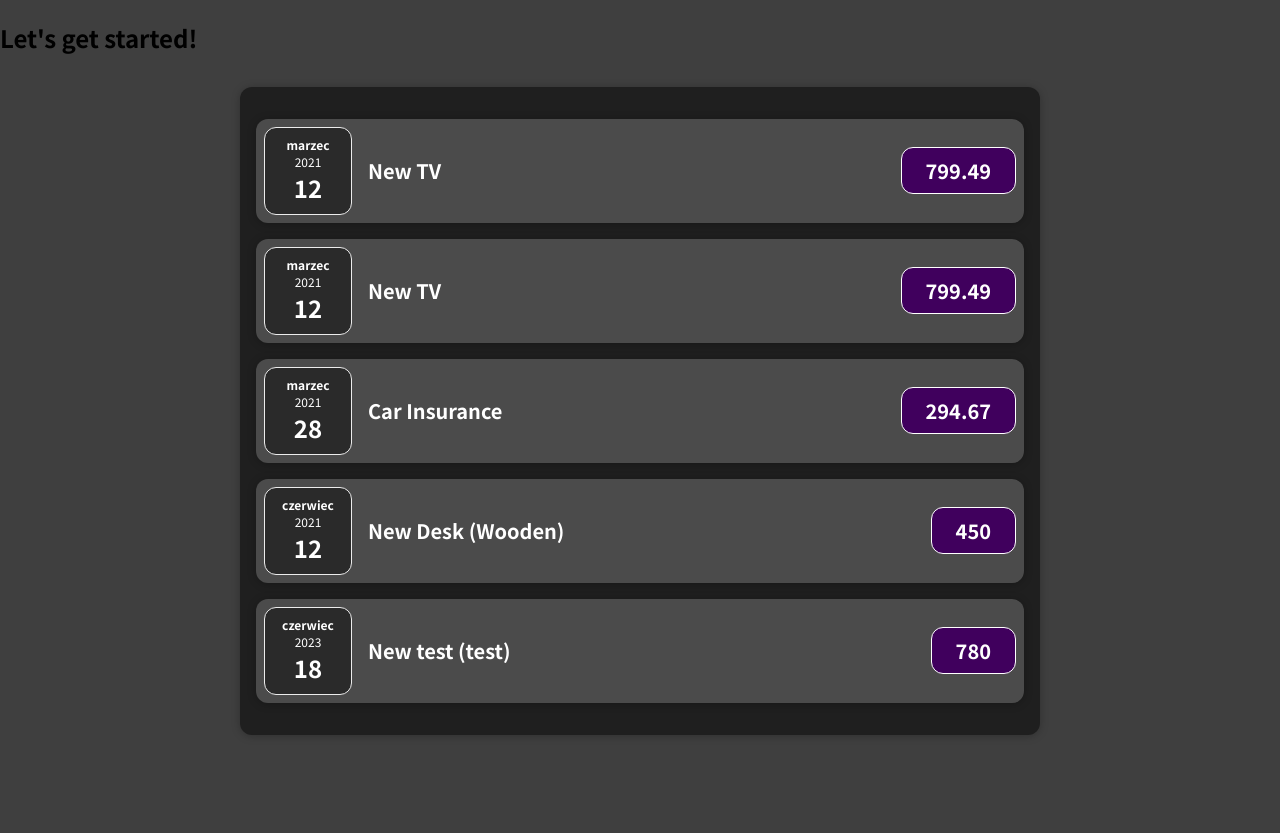
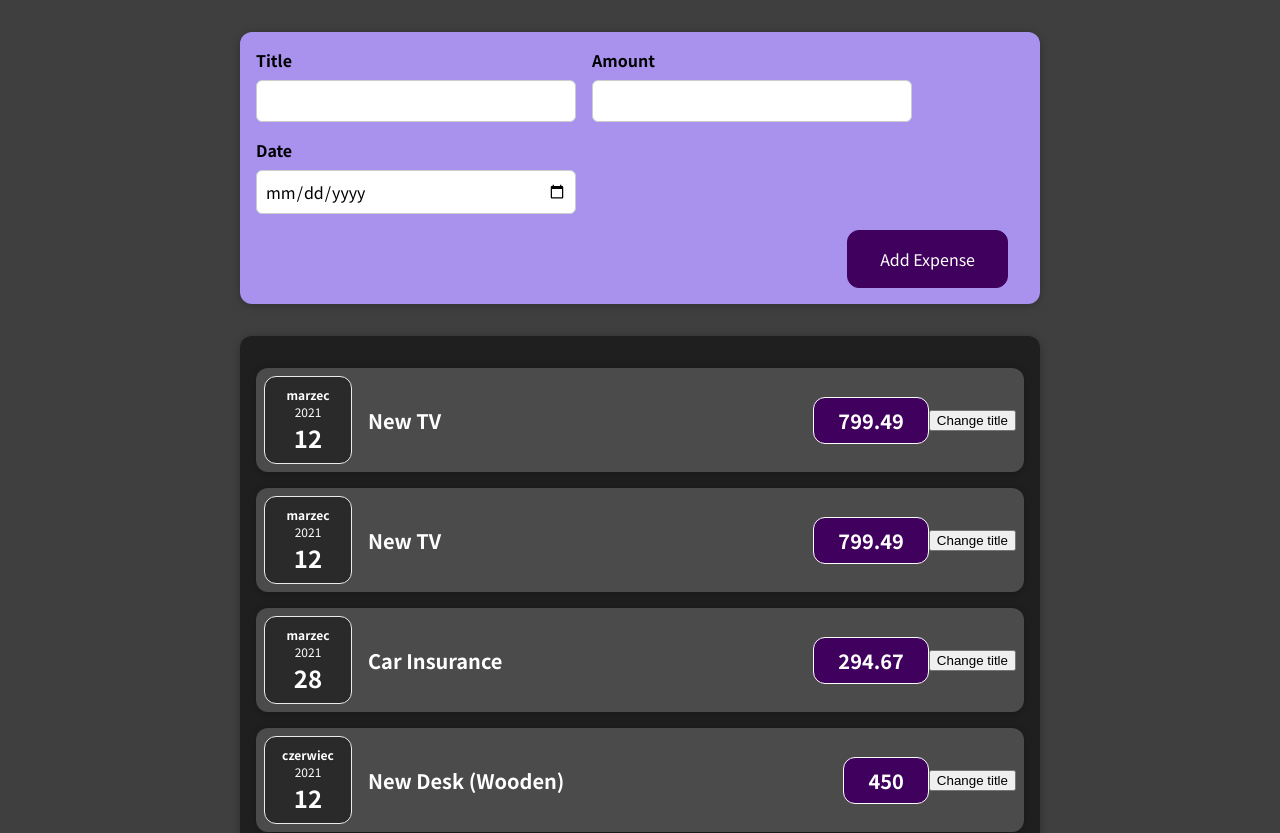
Before and after one commit to sawiewa/01-starting-setup, a React (Create React App) app: page / in a window 1280 px wide. Shown: the top 833 px of the page. Before the commit the page ends 800 px from the top, so only its background shows below. Built offline with nearby package versions, Linux system fonts and the light colour scheme.

Commit message:
kontynuacja

```diff
--- a/src/App.js
+++ b/src/App.js
@@ -1,4 +1,5 @@
 import Expenses from './components/Expenses/Expenses';
+import NewExpense from './components/NewExpense/NewExpense';
 
 const App = () => {
 	const expenses = [
@@ -31,10 +32,10 @@
 
 	return (
 		<div>
-			<h2>Let's get started!</h2>
+			<NewExpense></NewExpense>
 			<Expenses items={expenses}></Expenses>
 		</div>
 	);
-}
+};
 
 export default App;
--- a/src/components/Expenses/ExpenseItem.js
+++ b/src/components/Expenses/ExpenseItem.js
@@ -1,17 +1,25 @@
 import './ExpenseItem.css';
 import ExpenseDate from './ExpenseDate';
 import Card from '../UI/Card';
+import React, { useState } from 'react';
 function ExpenseItem(props) {
 	//zamiast props można napisać w {} konkretne parametry czyli np. tutle, date, amount i potem nie pisać props.amount tylko poprostu amount
+	const [title, setTitle] = useState(props.title);
+
+	const clickHandler = () => {
+		setTitle('Updated');
+		console.log(title);
+	};
 
 	return (
 		<Card className='expense-item'>
 			<ExpenseDate date={props.date}></ExpenseDate>
 			{/* <div>{props.date.toISOString()}</div> */}
 			<div className='expense-item__description'>
-				<h2>{props.title}</h2>
+				<h2>{title}</h2>
 			</div>
 			<div className='expense-item__price'>{props.amount}</div>
+			<button onClick={clickHandler}>Change title</button>
 		</Card>
 	);
 }
--- /dev/null
+++ b/src/components/NewExpense/ExpenseForm.css
@@ -0,0 +1,26 @@
+.new-expense__controls {
+	display: flex;
+	flex-wrap: wrap;
+	gap: 1rem;
+	margin-bottom: 1rem;
+	text-align: left;
+}
+
+.new-expense__control label {
+	font-weight: bold;
+	margin-bottom: 0.5rem;
+	display: block;
+}
+
+.new-expense__control input {
+	font: inherit;
+	padding: 0.5rem;
+	border-radius: 6px;
+	border: 1px solid #ccc;
+	width: 20rem;
+	max-width: 100%;
+}
+
+.new-expense__actions {
+	text-align: right;
+}
--- /dev/null
+++ b/src/components/NewExpense/ExpenseForm.js
@@ -0,0 +1,71 @@
+import React, { useState } from 'react';
+import './ExpenseForm.css';
+
+const ExpenseForm = () => {
+	const [enteredTitle, setEnteredTitle] = useState('');
+	const [enteredAmount, setEnteredAmount] = useState('');
+	const [enteredDate, setEnteredDate] = useState('');
+
+	const titleChangeHandler = (event) => {
+		setEnteredTitle(event.target.value);
+		console.log(event.target.value);
+	};
+	const amountChangeHandler = (event) => {
+		setEnteredAmount(event.target.value);
+		console.log(event.target.value);
+	};
+	const dateChangeHandler = (event) => {
+		setEnteredDate(event.target.value);
+		console.log(event.target.value);
+	};
+	const submitHandler = (event) => {
+		event.preventDefault();
+		const expenseData = {
+			title: enteredTitle,
+			amount: enteredAmount,
+			date: new Date(enteredDate),
+		};
+		console.log(expenseData);
+		setEnteredTitle('');
+		setEnteredAmount('');
+		setEnteredDate('');
+	};
+	return (
+		<form onSubmit={submitHandler}>
+			<div className='new-expense__controls'>
+				<div className='new-expense__control'>
+					<label>Title</label>
+					<input
+						type='text'
+						value={enteredTitle}
+						onChange={titleChangeHandler}
+					/>
+				</div>
+				<div className='new-expense__control'>
+					<label>Amount</label>
+					<input
+						type='number'
+						min='0.1'
+						step='0.01'
+						value={enteredAmount}
+						onChange={amountChangeHandler}
+					/>
+				</div>
+				<div className='new-expense__control'>
+					<label>Date</label>
+					<input
+						type='date'
+						min='2023-01-01'
+						max='2025-12-31'
+						value={enteredDate}
+						onChange={dateChangeHandler}
+					/>
+				</div>
+			</div>
+			<div className='new-expense__actions'>
+				<button type='submit'>Add Expense</button>
+			</div>
+		</form>
+	);
+};
+export default ExpenseForm;
--- /dev/null
+++ b/src/components/NewExpense/NewExpense.css
@@ -0,0 +1,38 @@
+.new-expense {
+	background-color: #a892ee;
+	padding: 1rem;
+	margin: 2rem auto;
+	width: 50rem;
+	max-width: 95%;
+	border-radius: 12px;
+	text-align: center;
+	box-shadow: 0 1px 8px rgba(0, 0, 0, 0.25);
+}
+
+.new-expense button {
+	font: inherit;
+	cursor: pointer;
+	padding: 1rem 2rem;
+	border: 1px solid #40005d;
+	background-color: #40005d;
+	color: white;
+	border-radius: 12px;
+	margin-right: 1rem;
+}
+
+.new-expense button:hover,
+.new-expense button:active {
+	background-color: #510674;
+	border-color: #510674;
+}
+
+.new-expense button.alternative {
+	color: #220131;
+	border-color: transparent;
+	background-color: transparent;
+}
+
+.new-expense button.alternative:hover,
+.new-expense button.alternative:active {
+	background-color: #ddb3f8;
+}
--- /dev/null
+++ b/src/components/NewExpense/NewExpense.js
@@ -0,0 +1,13 @@
+import React from 'react';
+import './NewExpense.css';
+import ExpenseForm from './ExpenseForm';
+
+const NewExpense = () => {
+	return (
+		<div className='new-expense'>
+			<ExpenseForm />
+		</div>
+	);
+};
+
+export default NewExpense;
```
